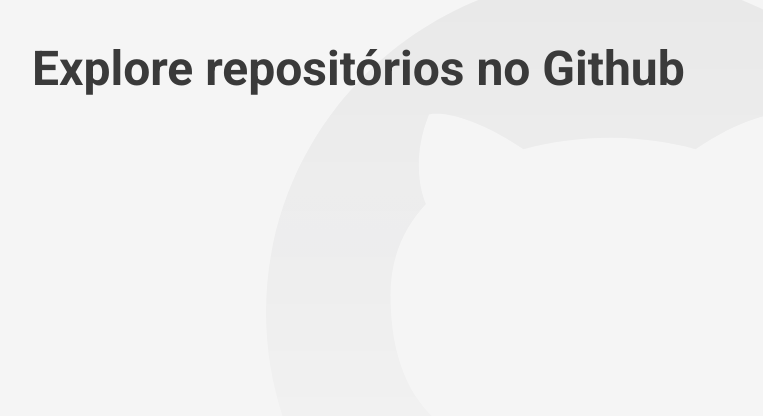
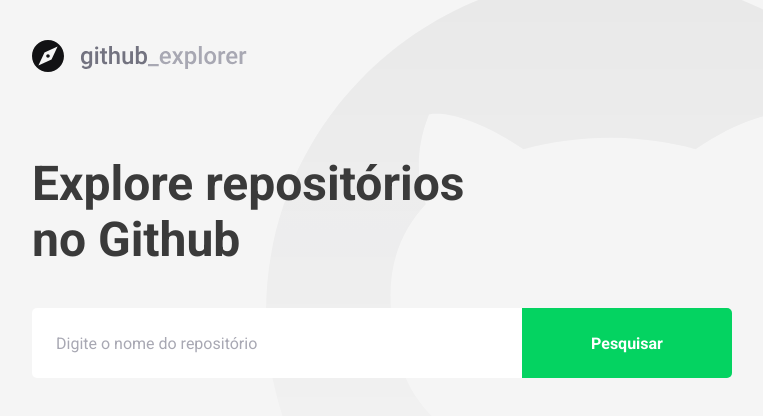
Before and after one commit to viniciusgoliver/primeiro-projeto-react, a React (Create React App) app: page / in a window 1280 px wide. Shown: the top 416 px of the page, without its empty margins (148-911 px from the left). Built offline with nearby package versions, Linux system fonts and the light colour scheme.

Commit message:
Montando nosso dashboard

```diff
--- a/package.json
+++ b/package.json
@@ -10,8 +10,11 @@
     "@types/node": "^12.0.0",
     "@types/react": "^16.9.0",
     "@types/react-dom": "^16.9.0",
+    "axios": "^0.19.2",
+    "polished": "^3.6.3",
     "react": "^16.13.1",
     "react-dom": "^16.13.1",
+    "react-icons": "^3.10.0",
     "react-router-dom": "^5.1.2",
     "react-scripts": "3.4.1",
     "styled-components": "^5.1.0",
--- a/src/pages/Dashboard/index.tsx
+++ b/src/pages/Dashboard/index.tsx
@@ -1,9 +1,68 @@
-import React from 'react';
+import React, { useState, FormEvent } from 'react';
+import { FiChevronRight } from 'react-icons/fi';
+import api from '../../services/api';
 
-import { Title } from './styles';
+import logoImg from '../../assets/logo.svg';
+
+import { Title, Form, Repositories } from './styles';
+
+interface Repository {
+  full_name: string;
+  description: string;
+  owner: {
+    login: string;
+    avatar_url: string;
+  };
+}
 
 const Dashboard: React.FC = () => {
-  return <Title>Explore repositórios no Github</Title>;
+  const [newRepo, setNewRepo] = useState('');
+  const [repositories, setRepositories] = useState<Repository[]>([]);
+
+  async function handleAddRepository(
+    event: FormEvent<HTMLFormElement>,
+  ): Promise<void> {
+    event.preventDefault();
+
+    const response = await api.get(`repos/${newRepo}`);
+
+    const repository = response.data;
+
+    setRepositories([...repositories, repository]);
+    setNewRepo('');
+  }
+
+  return (
+    <>
+      <img src={logoImg} alt="Github Explorer" />
+      <Title>Explore repositórios no Github</Title>
+
+      <Form onSubmit={handleAddRepository} action="">
+        <input
+          value={newRepo}
+          onChange={(e) => setNewRepo(e.target.value)}
+          placeholder="Digite o nome do repositório"
+        />
+        <button type="submit">Pesquisar</button>
+      </Form>
+
+      <Repositories>
+        {repositories.map((repository) => (
+          <a key={repository.full_name} href="teste">
+            <img
+              src={repository.owner.avatar_url}
+              alt={repository.owner.login}
+            />
+            <div>
+              <strong>{repository.full_name}</strong>
+              <p>{repository.description}</p>
+            </div>
+            <FiChevronRight size={20} />
+          </a>
+        ))}
+      </Repositories>
+    </>
+  );
 };
 
 export default Dashboard;
--- a/src/pages/Dashboard/styles.ts
+++ b/src/pages/Dashboard/styles.ts
@@ -1,6 +1,99 @@
 import styled from 'styled-components';
+import { shade } from 'polished';
 
 export const Title = styled.h1`
   font-size: 48px;
   color: #3a3a3a;
+  max-width: 450px;
+  line-height: 56px;
+
+  margin-top: 80px;
 `;
+
+export const Form = styled.form`
+  margin-top: 40px;
+  max-width: 700px;
+
+  display: flex;
+
+  input {
+    flex: 1;
+    height: 70px;
+    padding: 0 24px;
+    border: 0;
+    border-radius: 5px 0 0 5px;
+    color: #3a3a3a;
+
+    &::placeholder {
+      color: #a8a8b3;
+    }
+  }
+
+  button {
+    width: 210px;
+    height: 70px;
+    background: #04d361;
+    border-radius: 0px 5px 5px 0px;
+    border: 0;
+    color: #fff;
+    font-weight: bold;
+    transition: background-color 0.2s;
+
+    &:hover {
+      background: ${shade(0.2, '#04d361')};
+    }
+  }
+`;
+
+export const Repositories = styled.div`
+  margin-top: 80px;
+  max-width: 700px;
+
+  a {
+    background: #fff;
+    border-radius: 5px;
+    width: 100%;
+    padding: 24px;
+    display: block;
+    text-decoration: none;
+
+    display: flex;
+    align-items: center;
+    transition: transform 0.2s;
+
+    &:hover {
+      transform: translateX(10px);
+    }
+
+    & + a {
+      margin-top: 16px;
+    }
+
+    img {
+      width: 64px;
+      height: 64px;
+      border-radius: 50%;
+    }
+
+    div {
+      margin: 0 16px;
+      flex: 1;
+
+      strong {
+        font-size: 20px;
+        color: #3d3d4d;
+      }
+
+      p {
+        font-size: 18px;
+        color: #a8a8b3;
+        margin-top: 4px;
+      }
+    }
+
+    svg {
+      margin-left: auto;
+      color: #cbcbd6;
+    }
+  }
+`;
--- /dev/null
+++ b/src/services/api.ts
@@ -0,0 +1,7 @@
+import axios from 'axios';
+
+const api = axios.create({
+  baseURL: 'https://api.github.com',
+});
+
+export default api;
```
Also changed, not shown: .eslintrc.json, src/assets/logo.svg (added), 1 other file (tests, documents, lock files or other folders).
